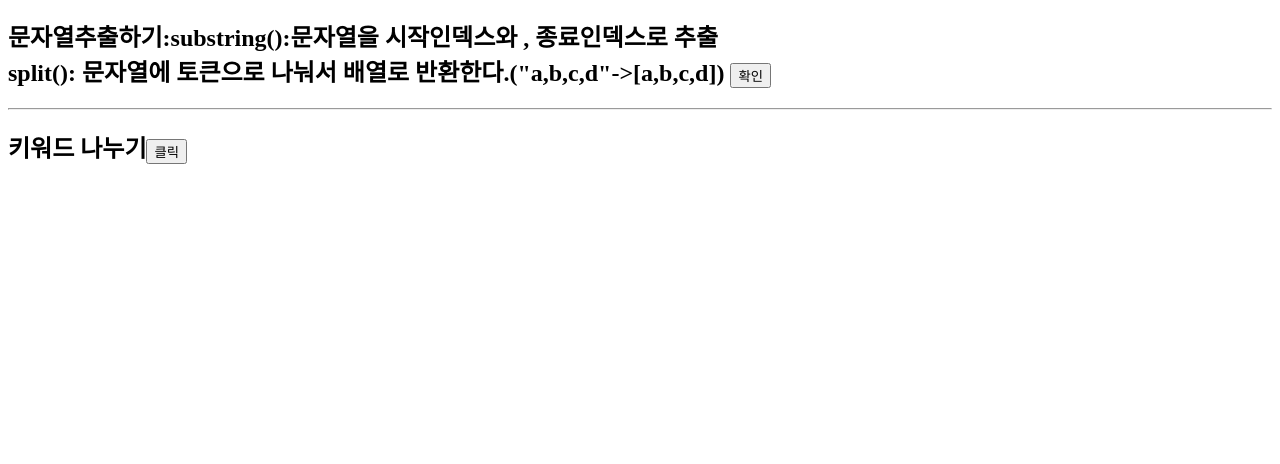
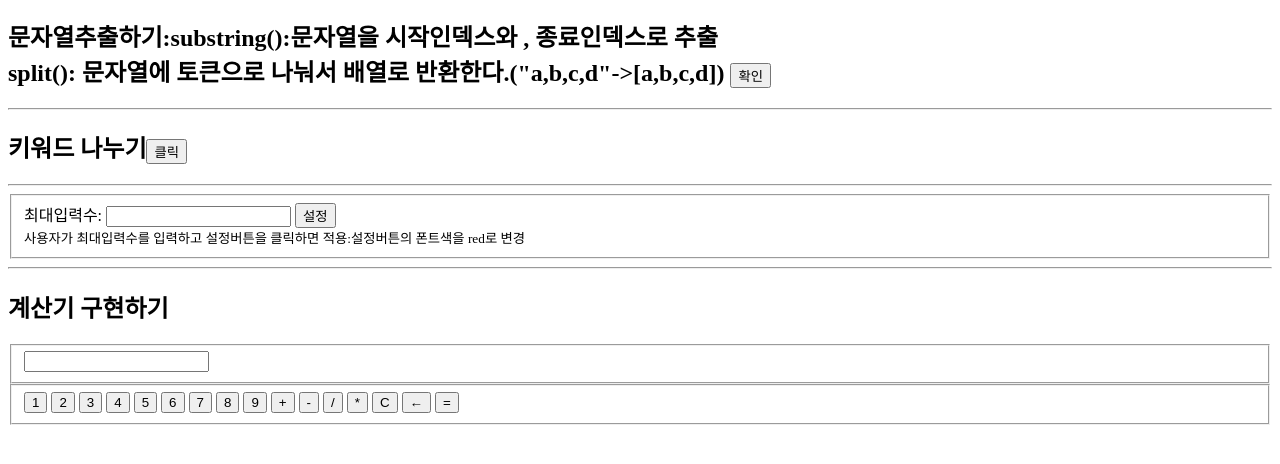
Before and after one commit to kang99king3/back_end_edu20240624, a web app: the page made by front_end_20240627/src/main/webapp/3.js/js08_String객체.html in a window 1280 px wide. Shown: the part 236-700 px from the top of the page. Run offline with its HTML, style and script files only (its server is not run), Linux system fonts and the light colour scheme; data that the repository does not hold is empty.

Commit message:
계산기 출력기능 구현

```diff
--- a/front_end_20240627/src/main/webapp/3.js/js08_String객체.html
+++ b/front_end_20240627/src/main/webapp/3.js/js08_String객체.html
@@ -86,16 +86,75 @@
 <hr/>
 <h2>키워드 나누기<button onclick="strTest04()">클릭</button></h2>
 <span id="key"></span>
-
+<hr>
+<fieldset>
+	<label>최대입력수:</label>
+	<input type="number" id="num" min="1" />
+	<button onclick="numCount()">설정</button>
+	<br/>
+	<small>사용자가 최대입력수를 입력하고 설정버튼을 클릭하면 적용:설정버튼의 폰트색을 red로 변경</small>
+</fieldset>
+<hr/>
+<h2>계산기 구현하기</h2>
+<div>
+	<fieldset>
+		<input id="view" />
+	</fieldset>
+	<fieldset>
+		<input type="button" value="1"/>
+		<input type="button" value="2"/>
+		<input type="button" value="3"/>
+		<input type="button" value="4"/>
+		<input type="button" value="5"/>
+		<input type="button" value="6"/>
+		<input type="button" value="7"/>
+		<input type="button" value="8"/>
+		<input type="button" value="9"/>
+		<input type="button" value="+"/>
+		<input type="button" value="-"/>
+		<input type="button" value="/"/>
+		<input type="button" value="*"/>
+		<input type="button" value="C"/>
+		<input type="button" value="←"/>
+		<input type="button" value="="/>
+	</fieldset>
+</div>
 <script type="text/javascript">
 	function strTest04(){
 		//문제: 입력 키워드 최대 6개로 제한
 		//입력된 문자열 각각의 키워드를 추출해서 <span>요소에 출력하세요
-		// 출력하는 형식: "<br>키워드:수박<br/>키워드:바나나<br/>키워드:사과" -->span요소에 출력
+		//출력하는 형식: "<br>키워드:수박<br/>키워드:바나나<br/>키워드:사과" -->span요소에 출력
 		var prop=prompt("쉼표로 구분하여 키워드를 입력하세요","예:수박,바나나,사과");
+		console.log(prop);
+		var propArray=prop.split(",");//["수박","바나나","사과"]
+
+		if(propArray.length>6){
+			alert("6개까지만 입력 가능합니다.");
+		}else{
+			var propVal="";//원하는 문자열 형식으로 저장할 변수
+			for(var i = 0;i<propArray.length;i++){
+	// 			propVal+="<br/>키워드:"+propArray[i];
+				propVal+=`<br/>키워드:${propArray[i]}`;
+			}
+	// 		document.getElementById("key").textContent=propVal;
+			document.getElementById("key").innerHTML=propVal;
+		}
 	}
 
-	// 계산기 기능 구현하기 : 참고 네이버 계산기 --> 사칙연산, 클리어, 백스페이스(하나씩 지우기)
+	//  계산기 기능 구현하기 : 참고 네이버 계산기 --> 사칙연산, 클리어, 백스페이스(하나씩 지우기)
+	onload=function(){
+		//body에 존재하는 input요소들을 모두 dom탐색하자
+		var inputs=document.querySelectorAll("fieldset > input[type=button]");
+		var view=document.getElementById("view");//계산결과를 보여줄 박스
+		for (var i = 0; i < inputs.length; i++) {
+			inputs[i].onclick=function(evt){//event객체를 파라미터로 받을 수 있다.
+				//button들 중에 실제 click 이벤트가 발생된 요소를 찾아야 된다.
+				console.log(evt.target.value);//evt:onclick객체, target:요소객체(input)
+				view.value+=evt.target.value;
+			}
+		}
+	}
+
 </script>
 
 </body>
```
